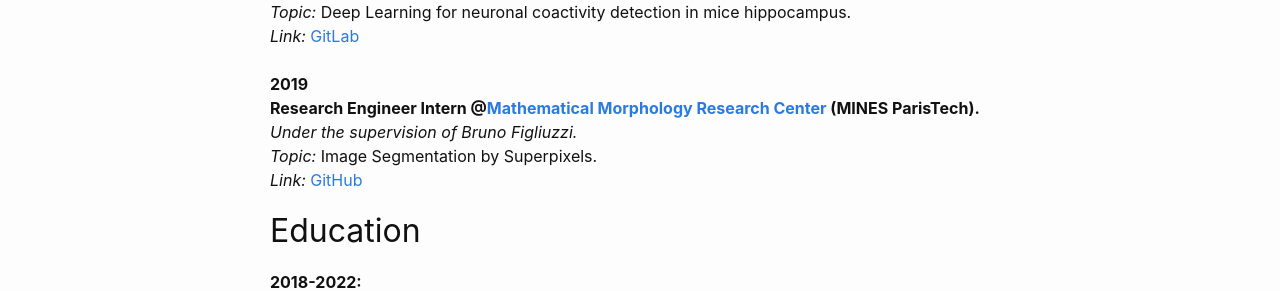
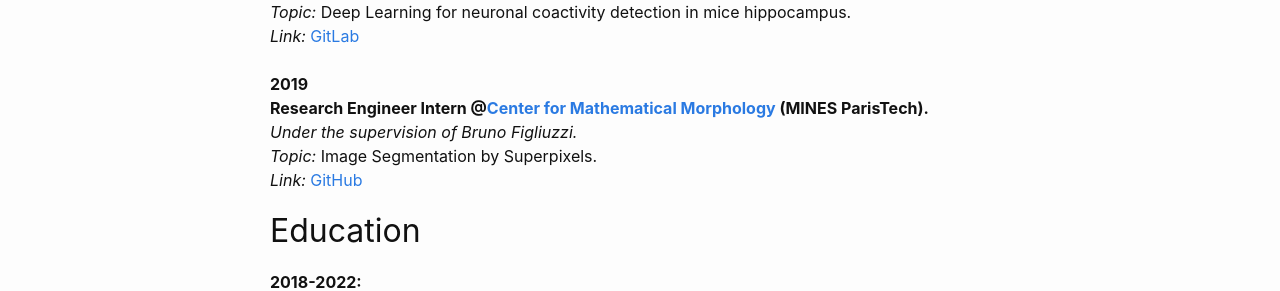
Before and after one commit to theodumont/theodumont.github.io, a Jekyll site: the page built from cv.md, in a window 1280 px wide. Shown: the part 419-710 px from the top of the page. Built offline with Jekyll 4.4.1, drawn with Linux system fonts in a browser that asks for light colours.

Commit message:
Correct CV.

```diff
--- a/cv.md
+++ b/cv.md
@@ -19,7 +19,7 @@ title: Curriculum Vitae
 
 &nbsp;
 **2019**
-:   **Research Engineer Intern @[Mathematical Morphology Research Center](http://www.cmm.mines-paristech.fr/) (MINES ParisTech).**
+:   **Research Engineer Intern @[Center for Mathematical Morphology](http://www.cmm.mines-paristech.fr/?l=en_US) (MINES ParisTech).**
 :   _Under the supervision of Bruno Figliuzzi._
 :   _Topic:_ Image Segmentation by Superpixels.
 :   _Link:_ [GitHub](https://github.com/theodumont/superpixels-segmentation)
```
